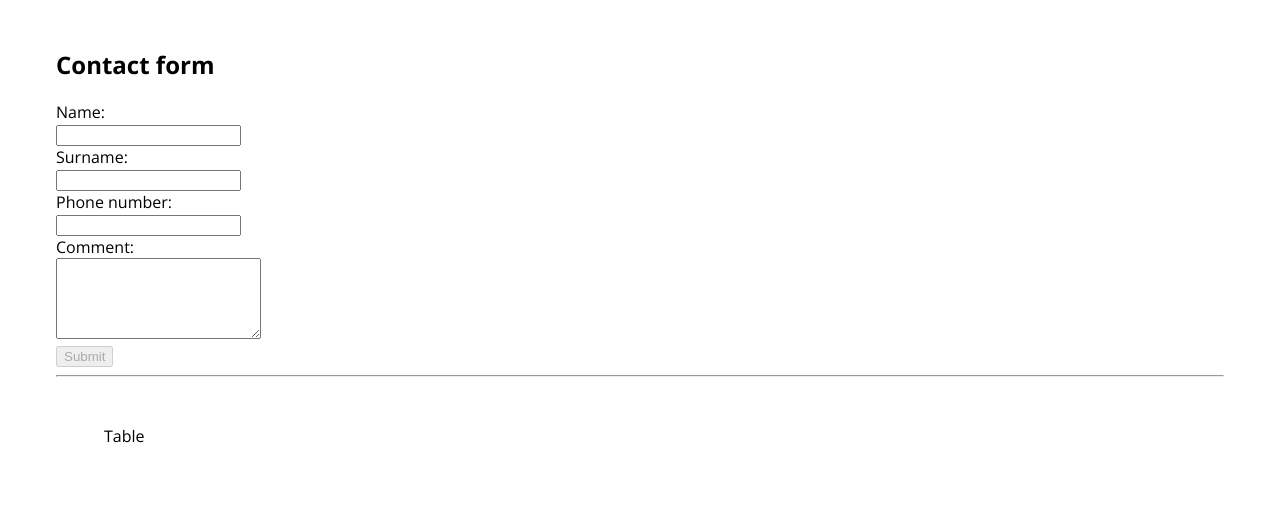
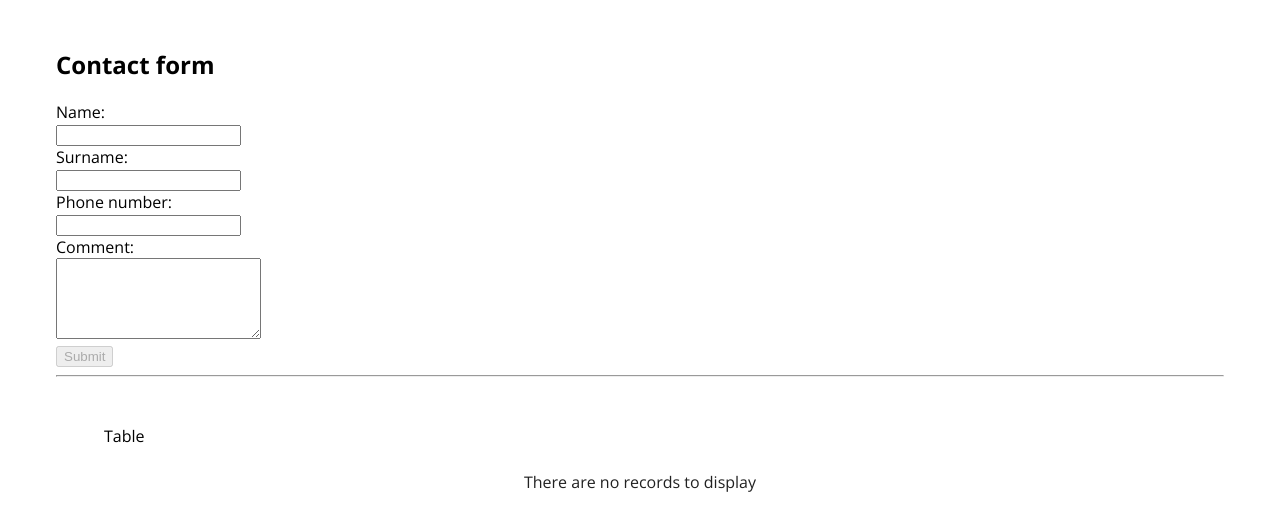
Before and after one commit to JanaMalecka/arbes-2version, a React app: page / in a window 1280 px wide. Shown: the top 530 px of the page. Built offline with nearby package versions, Linux system fonts and the light colour scheme.

Commit message:
Data Table imported but it is not working

```diff
--- a/package.json
+++ b/package.json
@@ -24,8 +24,10 @@
   },
   "dependencies": {
     "react": "^17.0.2",
+    "react-data-table-component": "^7.3.1",
     "react-dom": "^17.0.2",
     "react-hook-form": "^7.16.1",
+    "styled-components": "^5.3.1",
     "validator": "^13.6.0"
   }
 }
--- a/src/Form/index.jsx
+++ b/src/Form/index.jsx
@@ -1,6 +1,7 @@
 import React, { useState } from 'react';
 import './style.css';
 import Table from '../Table';
+import DataTable from 'react-data-table-component';
 
 const Form = (props) => {
   const [userName, setUserName] = useState('');
@@ -16,6 +17,40 @@ const Form = (props) => {
     setPhone(e.target.value);
     setComment(e.target.value);
   };
+
+  const columns = [
+    {
+      name: 'ID',
+      selector: (row) => row.id,
+    },
+    {
+      name: 'Name',
+      selector: (row) => row.name,
+    },
+    {
+      name: 'Surname',
+      selector: (row) => row.surname,
+    },
+    {
+      name: 'Phone',
+      selector: (row) => row.phone,
+    },
+    {
+      name: 'Comment',
+      selector: (row) => row.comment,
+    },
+  ];
+
+  const data = [
+    {
+      /*  id: { surname }, */
+      name: { userName },
+      surname: { surname },
+      phone: { phone },
+      comment: { comment },
+    },
+  ];
+
   return (
     <>
       <form onSubmit={handleSubmit}>
--- a/src/Table/index.jsx
+++ b/src/Table/index.jsx
@@ -1,15 +1,39 @@
 import React, { useState } from 'react';
 import './style.css';
+import DataTable from 'react-data-table-component';
 
-const Table = ({ userName, surname, phone, comment }) => {
+/* const columns = [
+  {
+    name: 'ID',
+    selector: (row) => row.id,
+  },
+  {
+    name: 'Name',
+    selector: (row) => row.name,
+  },
+  {
+    name: 'Surname',
+    selector: (row) => row.surname,
+  },
+  {
+    name: 'Phone',
+    selector: (row) => row.phone,
+  },
+  {
+    name: 'Comment',
+    selector: (row) => row.comment,
+  },
+]; */
+
+const Table = (props) => {
   return (
     <>
       <div>Table</div>
       <div>
-        {userName} {surname} {phone} {comment}
+        <DataTable columns={props.columns} data={props.data} />
       </div>
     </>
   );
 };
-
+//https://jbetancur.github.io/react-data-table-component/?path=/story/getting-started-examples--page
 export default Table;
```
